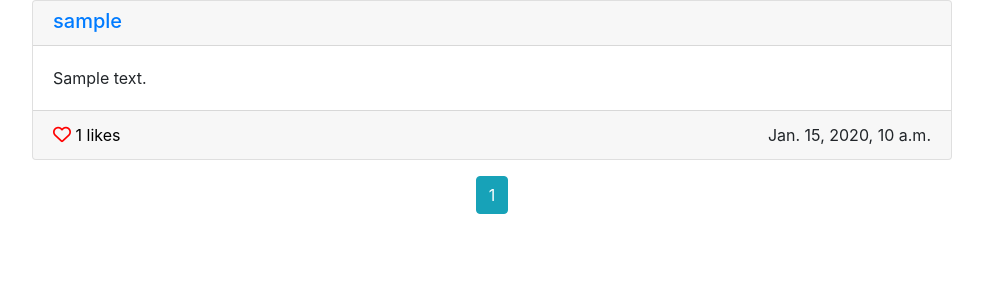
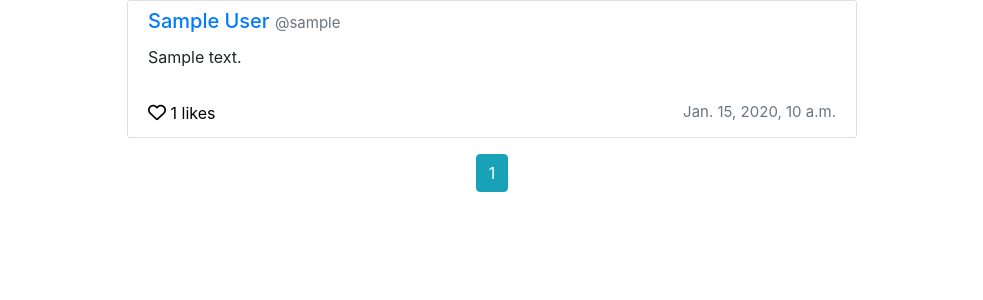
Before and after one commit to dhita-irma/cs50w-network, a Django app: page / in a window 1280 px wide. Shown: the part 56-356 px from the top of the page, without its empty margins (148-1131 px from the left). Run offline with Django 3.2, Linux system fonts and the light colour scheme; tables that the repository leaves empty hold one stand-in row (values such as "Sample post"); some libraries are stand-ins or nearby versions.

Commit message:
Style buttons & cards

```diff
--- a/network/static/network/styles.css
+++ b/network/static/network/styles.css
@@ -2,7 +2,44 @@
     cursor: pointer;
 }
 
-.fa {
+/* Typography */
+    .text-muted {
+        font-size: 15px;
+        font-weight: 400;
+    }
+
+
+/* Icons */
+.fa-heart {
     font-size: 18px;
     color: red;
 }
+
+.fa-heart-o {
+    font-size: 18px;
+    color: black;
+}
+
+.fa-edit {
+    color: grey;
+    cursor: pointer;
+}
+
+.fa-edit:hover {
+    color: black;
+}
+
+/* Cards */
+.card-header {
+    background-color: white;
+    border-bottom: none;
+}
+
+.card-body {
+    padding-top: 0px;
+}
+
+.card-footer {
+    border-top: none;
+    background-color: white;
+}
--- a/network/templates/network/posts.html
+++ b/network/templates/network/posts.html
@@ -1,5 +1,5 @@
 <div id="posts-view" class="row">
-    <div class="col-10 offset-1">
+    <div class="col-8 offset-2">
         <div id="posts">
             {% for post in page_obj %}
                 <div id="{{ post.id }}" class="card mb-3">
@@ -8,7 +8,8 @@
                         <div class="row">
                             <div class="col-10">
                                 <a href="{% url 'profile' post.creator %}">
-                                    <h5 class=" post-creator">{{ post.creator }}</h5>
+                                    <h5 class=" post-creator">{{ post.creator.get_full_name }}
+                                    <span class="text-muted">@{{ post.creator }}</span></h5>
                                 </a>
                             </div>
                             <!-- Edit Button -->
@@ -54,7 +55,7 @@
                                 {% endif %}
                                     <span id="like-{{ post.id }}" style="color: black;">{{ post.like_count }} likes</span>
                             </div>
-                            <div class="col-6 text-right">{{ post.timestamp }}</div>
+                            <div class="col-6 text-right text-muted">{{ post.timestamp }}</div>
                         </div>
                     </div>
                 </div>
```
